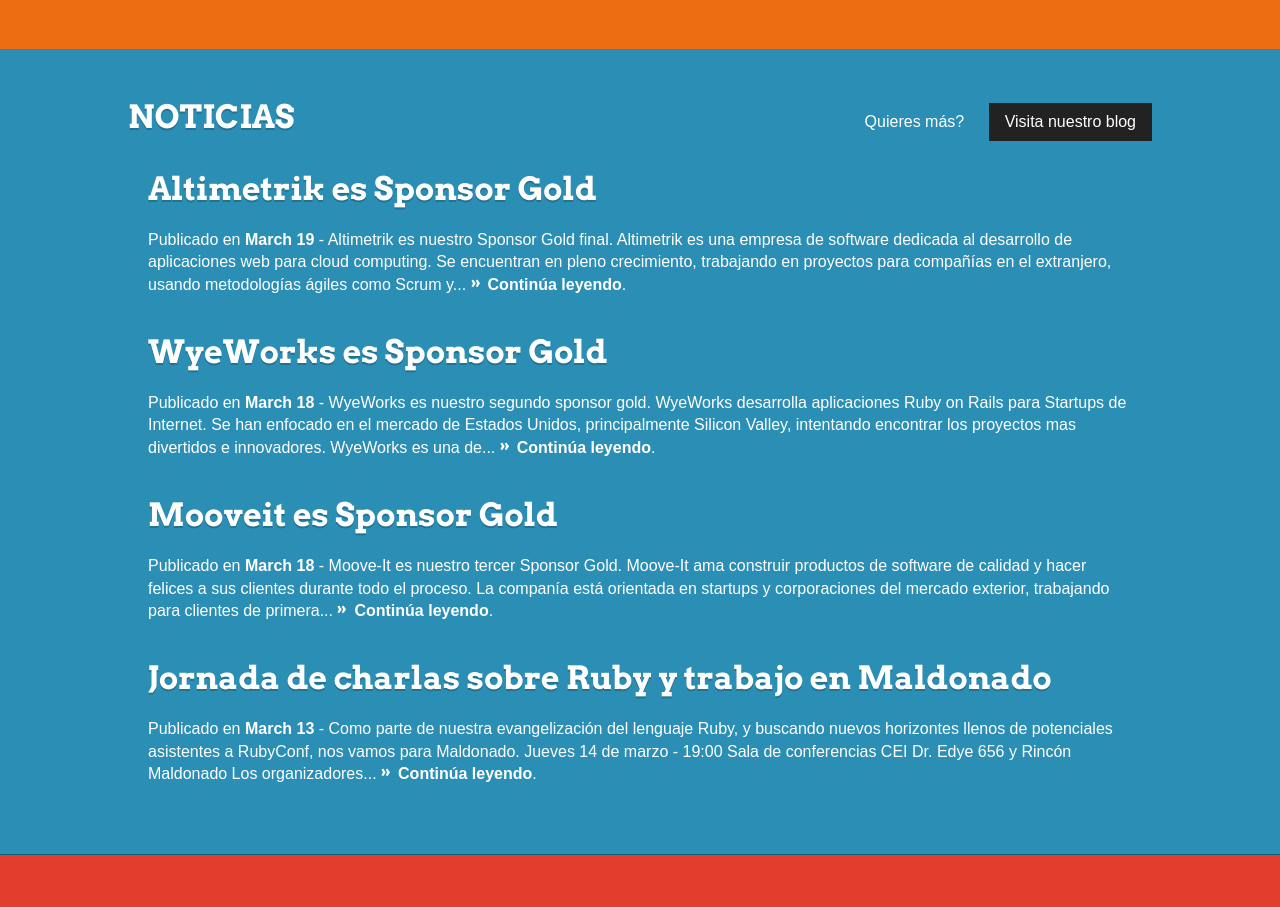
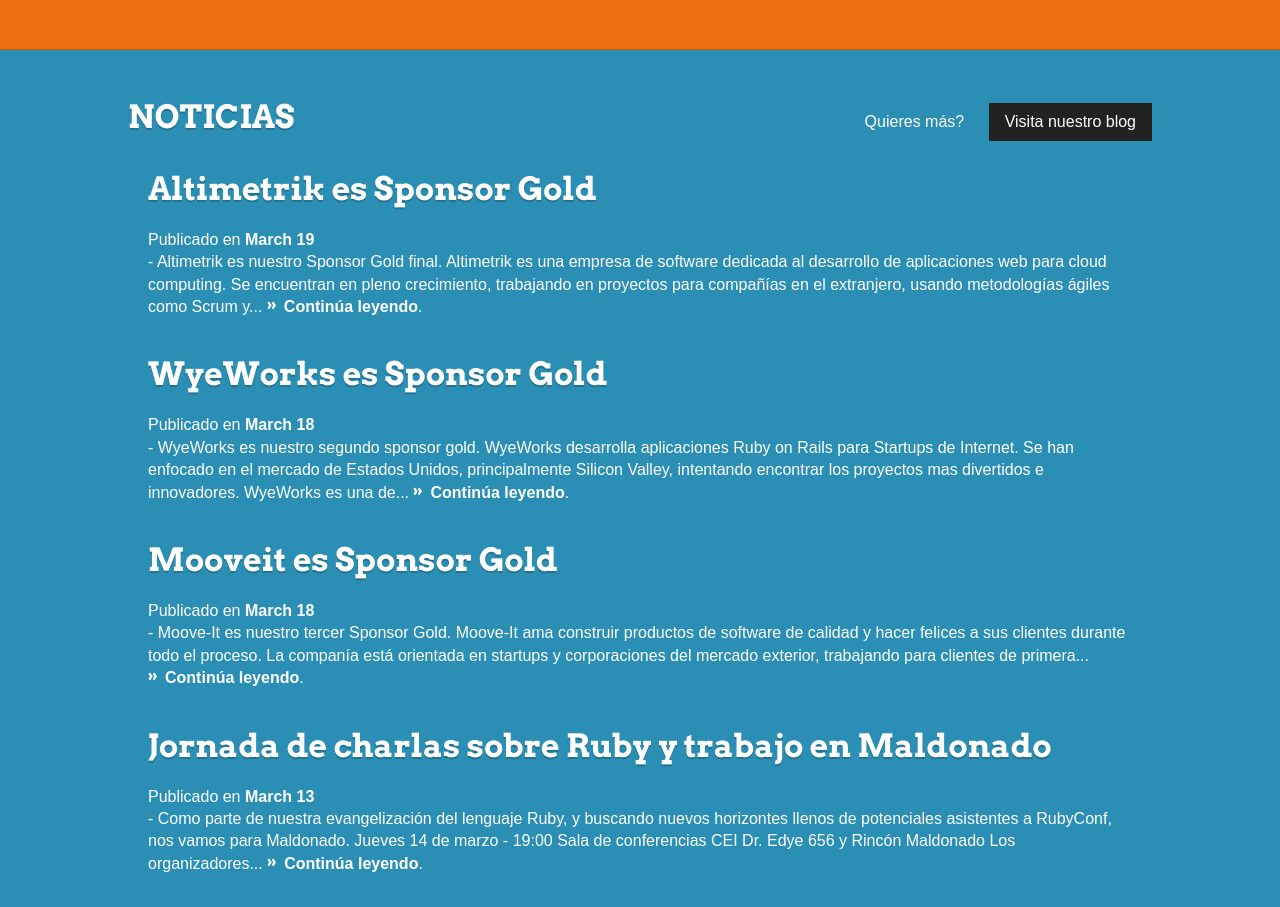
Before and after one commit to rubyconfuruguay/rubyconfuruguay-2013, a Jekyll site: the page built from index_es.html, in a window 1280 px wide. Shown: the part 852-1759 px from the top of the page. Built offline with Jekyll 4.4.1, drawn with Linux system fonts in a browser that asks for light colours; nearby versions of some CDN libraries; Markdown is read by kramdown in place of the engine named in the settings; grey boxes are pictures that could not be loaded.

Commit message:
Don't forget the spanish version

```diff
--- a/index_es.html
+++ b/index_es.html
@@ -44,10 +44,12 @@
                 <article class="post">
                   <h1 class="primary"><a href="{{post.url}}">{{ post.title }}</a></h1>
                   <span class="metadata">
-                    Publicado en <strong>{{ post.date | date: "%B %e" }}</strong> -
+                    Publicado en <strong>{{ post.date | date: "%B %e" }}</strong>
                   </span>
-                  <span>{{ post.content | strip_html | truncatewords: 40 }}</span>
-                  <a href="{{post.url}}" class="read-more">Contin&uacute;a leyendo</a>.
+                  <div class="preview">
+                      - <span>{{ post.content | strip_html | truncatewords: 40 }}</span>
+                      <a href="{{post.url}}" class="read-more">Contin&uacute;a leyendo</a>.
+                  </div>
                 </article>
             {% endif %}
         {% endfor %}
```
